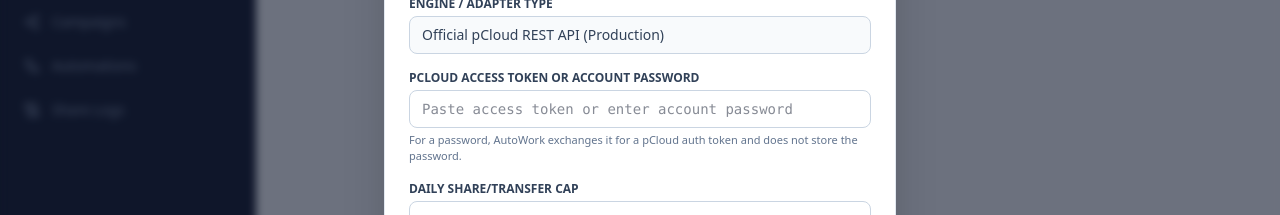
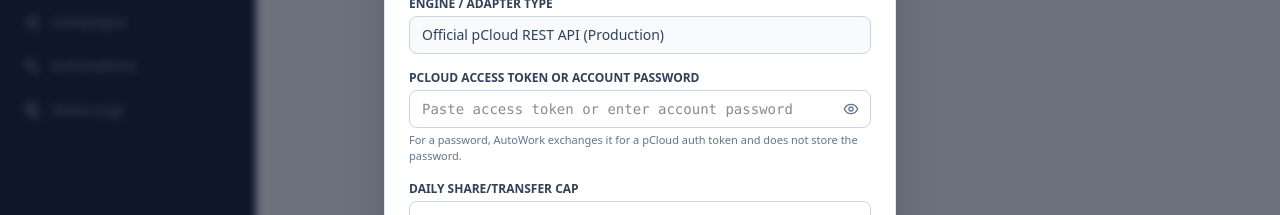
Before and after one commit to KAIRON92/AutoWork, a Next.js app in the folder frontend/: page /accounts in a window 1280 px wide. Both pictures are taken after a click on the button "Connect pCloud Account". Shown: the part 367-582 px from the top of the page. Built offline with nearby package versions, Linux system fonts and the light colour scheme; no server answers.

Commit message:
feat(pcloud): add secure credential visibility control

```diff
--- a/frontend/src/app/accounts/page.tsx
+++ b/frontend/src/app/accounts/page.tsx
@@ -4,7 +4,7 @@
 import { Shell } from '@/components/layout/shell';
 import { accountsService } from '@/services/accountsService';
 import { PCloudAccount } from '@/types';
-import { Cloud, Plus, CheckCircle2, PauseCircle, Trash2, ShieldCheck, Check, RefreshCw } from 'lucide-react';
+import { Cloud, Plus, CheckCircle2, PauseCircle, Trash2, ShieldCheck, Check, RefreshCw, Eye, EyeOff } from 'lucide-react';
 
 export default function AccountsPage() {
   const [accounts, setAccounts] = useState<PCloudAccount[]>([]);
@@ -15,6 +15,7 @@
   const [name, setName] = useState('');
   const [accountEmail, setAccountEmail] = useState('');
   const [accessToken, setAccessToken] = useState('');
+  const [showCredential, setShowCredential] = useState(false);
   const [dailyLimit, setDailyLimit] = useState(500);
 
   const fetchAccounts = async () => {
@@ -62,7 +63,7 @@
       const newAcc = await accountsService.create({ name, accountEmail, provider: 'pcloud', accessToken, dailyLimit: Number(dailyLimit) });
       setAccounts((prev) => [newAcc, ...prev]);
       setIsModalOpen(false);
-      setName(''); setAccountEmail(''); setAccessToken('');
+      setName(''); setAccountEmail(''); setAccessToken(''); setShowCredential(false);
     } catch (err: any) {
       alert(`Error connecting pCloud account: ${err.response?.data?.message || err.message || 'Connection failed'}`);
     }
@@ -123,7 +124,16 @@
             <div><label className="block text-xs font-semibold text-slate-700 uppercase mb-1">Account Friendly Name</label><input type="text" required placeholder="e.g. Client Premium Account" value={name} onChange={(e) => setName(e.target.value)} className="w-full text-sm border border-slate-300 rounded-lg px-3 py-2" /></div>
             <div><label className="block text-xs font-semibold text-slate-700 uppercase mb-1">pCloud Registered Email</label><input type="email" required placeholder="pcloud-user@yourcompany.com" value={accountEmail} onChange={(e) => setAccountEmail(e.target.value)} className="w-full text-sm border border-slate-300 rounded-lg px-3 py-2" /></div>
             <div><label className="block text-xs font-semibold text-slate-700 uppercase mb-1">Engine / Adapter Type</label><input readOnly value="Official pCloud REST API (Production)" className="w-full text-sm border border-slate-300 rounded-lg px-3 py-2 bg-slate-50 text-slate-700" /></div>
-            <div><label className="block text-xs font-semibold text-slate-700 uppercase mb-1">pCloud Access Token or Account Password</label><input type="password" required placeholder="Paste access token or enter account password" value={accessToken} onChange={(e) => setAccessToken(e.target.value)} className="w-full text-sm border border-slate-300 rounded-lg px-3 py-2 font-mono" /><p className="text-[11px] text-slate-500 mt-1">For a password, AutoWork exchanges it for a pCloud auth token and does not store the password.</p></div>
+            <div>
+              <label className="block text-xs font-semibold text-slate-700 uppercase mb-1">pCloud Access Token or Account Password</label>
+              <div className="relative">
+                <input type={showCredential ? 'text' : 'password'} required placeholder="Paste access token or enter account password" value={accessToken} onChange={(e) => setAccessToken(e.target.value)} autoComplete="new-password" className="w-full text-sm border border-slate-300 rounded-lg px-3 py-2 pr-10 font-mono" />
+                <button type="button" onClick={() => setShowCredential((visible) => !visible)} aria-label={showCredential ? 'Hide credential' : 'Show credential'} className="absolute inset-y-0 right-0 px-3 text-slate-500 hover:text-slate-800">
+                  {showCredential ? <EyeOff className="h-4 w-4" /> : <Eye className="h-4 w-4" />}
+                </button>
+              </div>
+              <p className="text-[11px] text-slate-500 mt-1">For a password, AutoWork exchanges it for a pCloud auth token and does not store the password.</p>
+            </div>
             <div><label className="block text-xs font-semibold text-slate-700 uppercase mb-1">Daily Share/Transfer Cap</label><input type="number" min="1" max="10000" value={dailyLimit} onChange={(e) => setDailyLimit(Number(e.target.value))} className="w-full text-sm border border-slate-300 rounded-lg px-3 py-2" /></div>
             <div className="pt-4 flex items-center justify-end gap-3 border-t border-slate-100"><button type="button" onClick={() => setIsModalOpen(false)} className="px-4 py-2 rounded-lg text-xs font-semibold text-slate-600">Cancel</button><button type="submit" className="px-4 py-2 rounded-lg bg-gradient-to-r from-blue-600 to-cyan-600 text-white text-xs font-semibold flex items-center gap-1.5"><Check className="h-4 w-4" />Verify & Save Production Account</button></div>
           </form>
```
